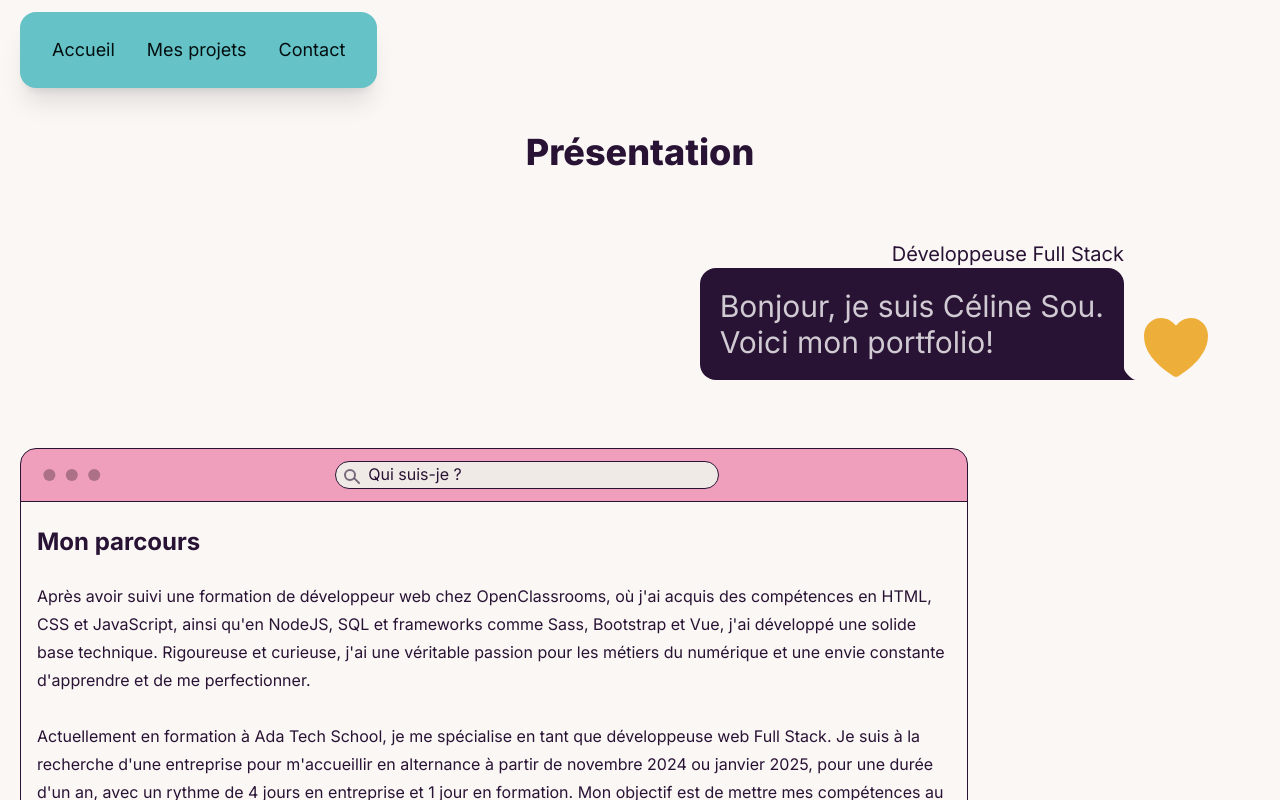
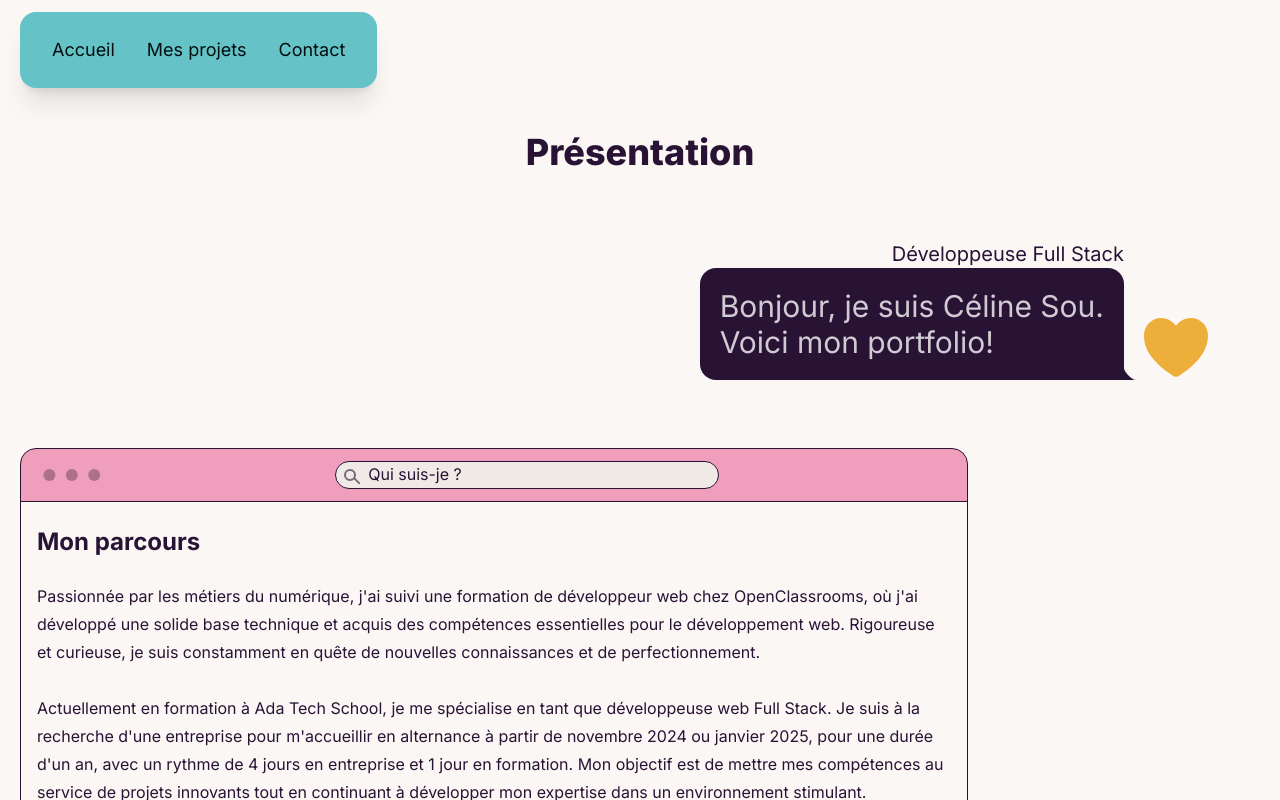
Before and after one commit to Lapinweb/react-portfolio, a Next.js app: page / in a window 1280 px wide. Shown: the top 800 px of the page. Built offline with nearby package versions, Linux system fonts and the light colour scheme.

Commit message:
nouveau Readme + modification présentation

```diff
--- a/src/components/ContactLink.tsx
+++ b/src/components/ContactLink.tsx
@@ -16,6 +16,7 @@ export default function ContactLink({
 			<a
 				href={navUrl}
 				className="btn btn-secondary max-w-full"
+				target="_blank"
 			>
 				<span className="w-full text-nowrap overflow-hidden whitespace-nowrap text-ellipsis">{shorterUrl}</span>
 			</a>
--- a/src/components/MyInfo.tsx
+++ b/src/components/MyInfo.tsx
@@ -9,23 +9,21 @@ export default function MyInfo() {
 			<div className="p-4 border-t border-base-content bg-base-100">
 				<h2 className="mt-2">Mon parcours</h2>
 				<p>
-						Après avoir suivi une formation de développeur web chez
-						OpenClassrooms, où j'ai acquis des compétences en HTML, CSS et
-						JavaScript, ainsi qu'en NodeJS, SQL et frameworks comme Sass,
-						Bootstrap et Vue, j'ai développé une solide base technique.
-						Rigoureuse et curieuse, j'ai une véritable passion pour les
-						métiers du numérique et une envie constante d'apprendre et de
-						me perfectionner.
+					Passionnée par les métiers du numérique, j'ai suivi une formation
+					de développeur web chez OpenClassrooms, où j'ai développé une
+					solide base technique et acquis des compétences essentielles pour
+					le développement web. Rigoureuse et curieuse, je suis constamment
+					en quête de nouvelles connaissances et de perfectionnement.
 					<br />
 					<br />
-						Actuellement en formation à Ada Tech School, je me spécialise
-						en tant que développeuse web Full Stack. Je suis à la
-						recherche d'une entreprise pour m'accueillir en alternance à
-						partir de novembre 2024 ou janvier 2025, pour une durée d'un
-						an, avec un rythme de 4 jours en entreprise et 1 jour en
-						formation. Mon objectif est de mettre mes compétences au
-						service de projets innovants tout en continuant à développer
-						mon expertise dans un environnement stimulant.
+					Actuellement en formation à Ada Tech School, je me spécialise en
+					tant que développeuse web Full Stack. Je suis à la recherche
+					d'une entreprise pour m'accueillir en alternance à partir de
+					novembre 2024 ou janvier 2025, pour une durée d'un an, avec un
+					rythme de 4 jours en entreprise et 1 jour en formation. Mon
+					objectif est de mettre mes compétences au service de projets
+					innovants tout en continuant à développer mon expertise dans un
+					environnement stimulant.
 				</p>
 			</div>
 		</div>
```
Also changed, not shown: 1 other file (tests, documents, lock files or other folders). Lines whose indentation alone changed are shown as unchanged.
